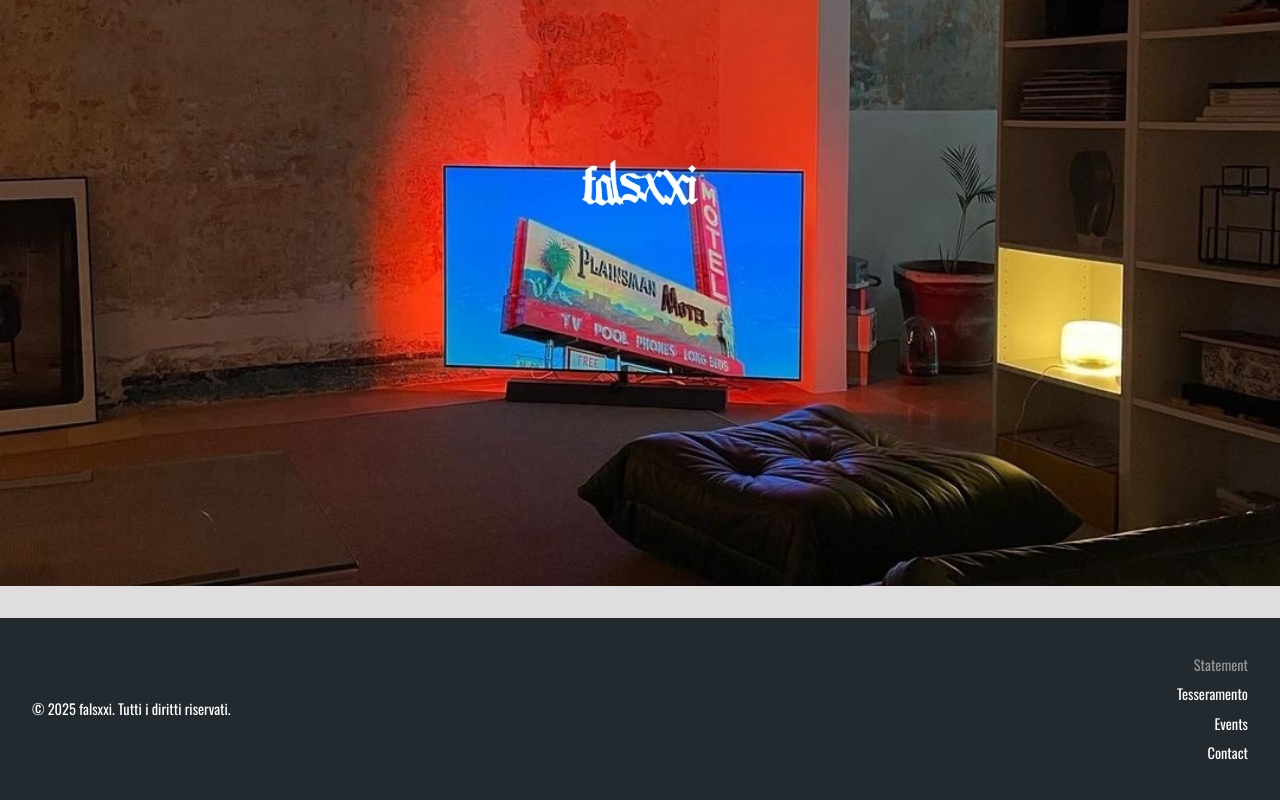
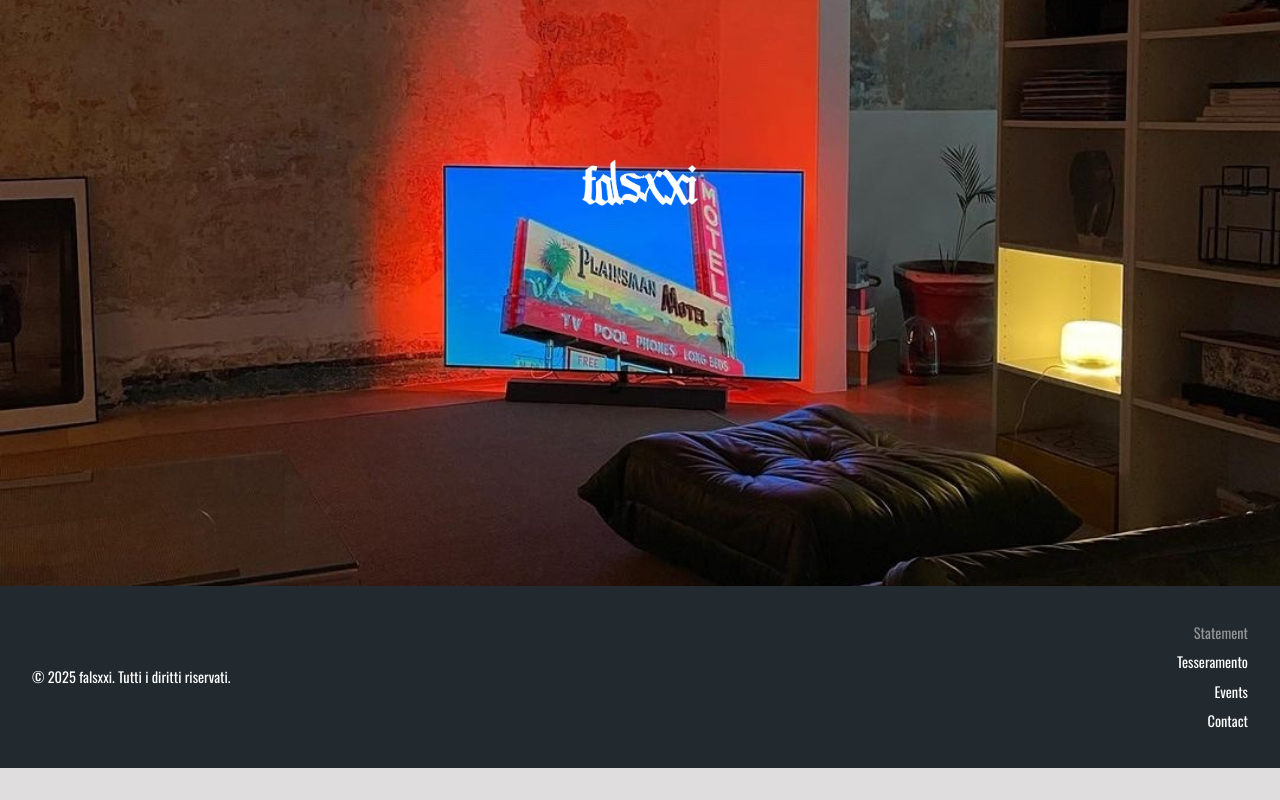
Before and after one commit to TheCodingTom/falsxxi-project, a React (Vite) app: page / in a window 1280 px wide. Shown: the part 1932-2732 px from the top of the page. After the commit the page ends 2700 px from the top, so only its background shows below. Built offline with nearby package versions, Linux system fonts and the light colour scheme; no server answers; a web font is replaced by a local one.

Commit message:
fixed margin problem

```diff
--- a/src/App.css
+++ b/src/App.css
@@ -126,7 +126,6 @@ html {
   align-items: center;
   justify-content: center;
   font-size: 0.9em;
-  margin-top: 2rem;
 }
 
 .footer-link {
--- a/src/styles/Events.css
+++ b/src/styles/Events.css
@@ -4,6 +4,7 @@
   justify-self: center;
   gap: 40px;
   align-items: center;
+  margin-bottom: 2rem;
 }
 
 .calendar-container {
--- a/src/styles/Membership.css
+++ b/src/styles/Membership.css
@@ -5,6 +5,7 @@
   gap: 5rem;
   align-items: center;
   margin-top: 1rem;
+  margin-bottom: 2rem;
 }
 
 .main-text {
```
